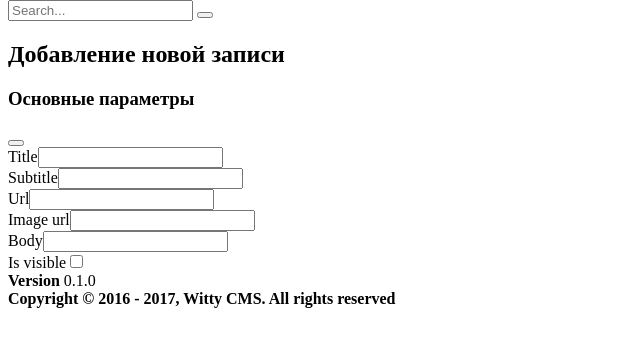
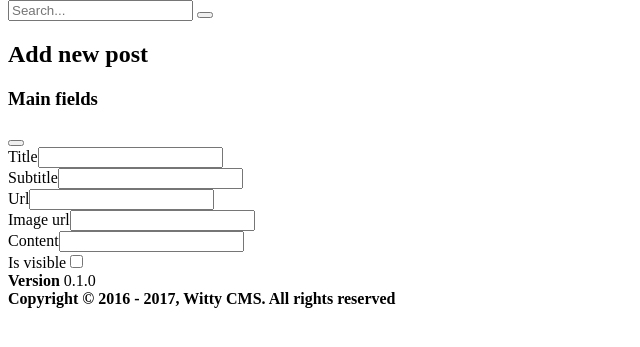
Before and after one commit to WeeManMSK/Witty-CMS, a Yii app: template backend/views/blog/create.php in a window 1280 px wide. Shown: the part 44-391 px from the top of the page, without its empty margins (0-640 px from the left). Run offline with PHP 8.4 and a stand-in for Yii, Linux system fonts and the light colour scheme; the template is opened without the code that fills it, so the values that code supplies are empty; form fields are guessed from the names that the template uses; some libraries are stand-ins or nearby versions.

Commit message:
Witty_CMS-7 Blog model & view updated. Added elfinder controller map

```diff
--- a/backend/views/blog/_form.php
+++ b/backend/views/blog/_form.php
@@ -26,7 +26,7 @@ $form = ActiveForm::begin([
 
     <div class="box box-default">
     <div class="box-header with-border">
-        <h3 class="box-title">Основные параметры</h3>
+        <h3 class="box-title">Main fields</h3>
         <div class="box-tools pull-right">
             <button type="button" class="btn btn-box-tool" data-widget="collapse"><i class="fa fa-minus"></i></button>
         </div>
@@ -46,7 +46,7 @@ $form = ActiveForm::begin([
                     'buttonOptions' => ['class' => 'btn btn-default'],
                     'multiple'      => false
                 ]); ?>
-                <?= $form->field($blog, 'body', FormHelper::FormHorizontalFieldOptions)->widget(CKEditor::className(),[
+                <?= $form->field($blog, 'content', FormHelper::FormHorizontalFieldOptions)->widget(CKEditor::className(),[
                     'editorOptions' => ElFinder::ckeditorOptions('elfinder',[
                             'preset' => 'full', //разработанны стандартные настройки basic, standard, full данную возможность не обязательно использовать
                             'inline' => false, //по умолчанию false,
--- a/backend/views/blog/create.php
+++ b/backend/views/blog/create.php
@@ -1,9 +1,9 @@
 <?php
 $this->params['breadcrumbs'][] = [
-    'label'=>"Блог",
+    'label'=>"Blog",
     'url'=> ['index']];
-$this->params['breadcrumbs'][] = 'Добавление';
-$this->title='Добавление новой записи';
+$this->params['breadcrumbs'][] = 'Add';
+$this->title='Add new post';
 
 /**
  * @var \yii\web\View $this
--- a/backend/views/blog/update.php
+++ b/backend/views/blog/update.php
@@ -1,9 +1,9 @@
 <?php
 $this->params['breadcrumbs'][] = [
-    'label'=>"Блог",
+    'label'=>"Blog",
     'url'=> ['index']];
-$this->params['breadcrumbs'][] = 'Изменение';
-$this->title='Изменение записи';
+$this->params['breadcrumbs'][] = 'Update';
+$this->title='Update post';
 
 /**
  * @var \yii\web\View $this
--- a/common/models/Blog.php
+++ b/common/models/Blog.php
@@ -37,6 +37,7 @@ class Blog extends \yii\db\ActiveRecord
             [['title', 'content', 'created_by', 'status', 'created_at'], 'required'],
             [['content'], 'string'],
             [['created_by', 'status'], 'integer'],
+            [['is_visible'], 'boolean'],
             [['created_at', 'updated_at'], 'safe'],
             [['title'], 'string', 'max' => 255],
             [['image_url'], 'string', 'max' => 1000],
@@ -57,6 +58,7 @@ class Blog extends \yii\db\ActiveRecord
             'subtitle' => 'Subtitle',
             'url' => 'Url',
             'image_url' => 'Image Url',
+            'is_visible' => 'Is Visible',
             'content' => 'Content',
             'created_by' => 'Created By',
             'status_id' => 'Status',
```
Also changed, not shown: backend/config/main.php (+21 -0 lines).
